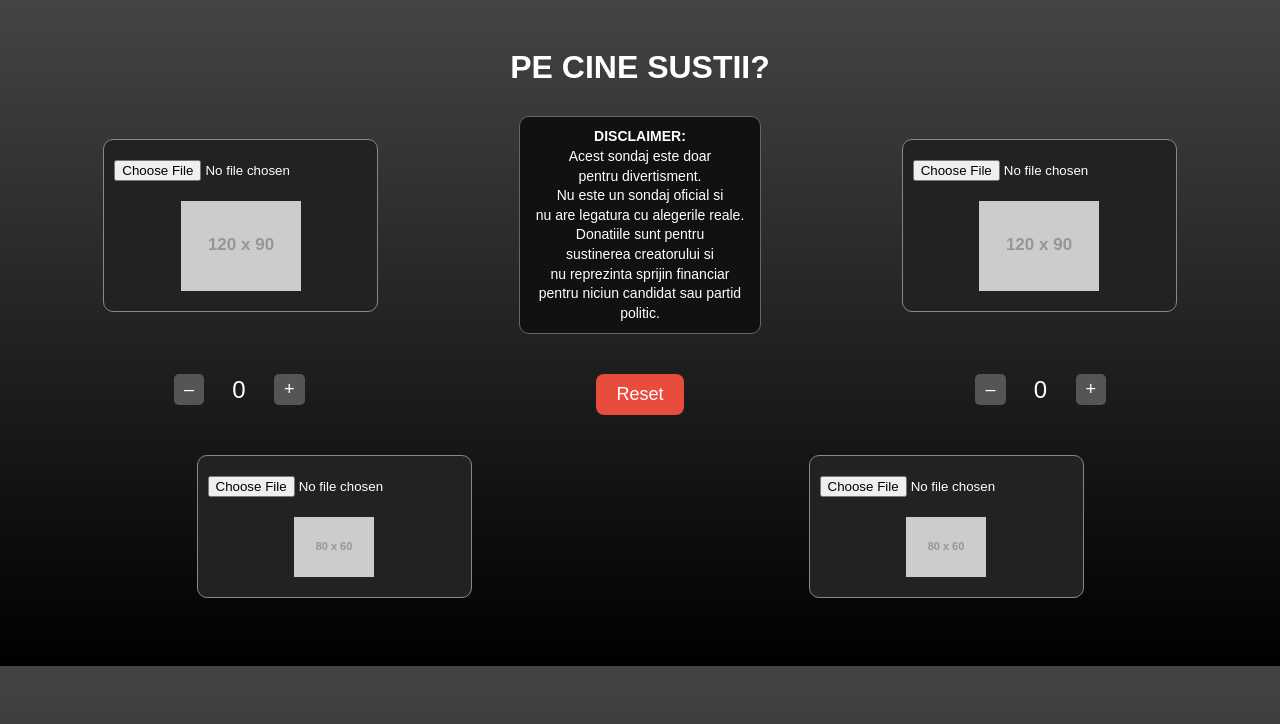
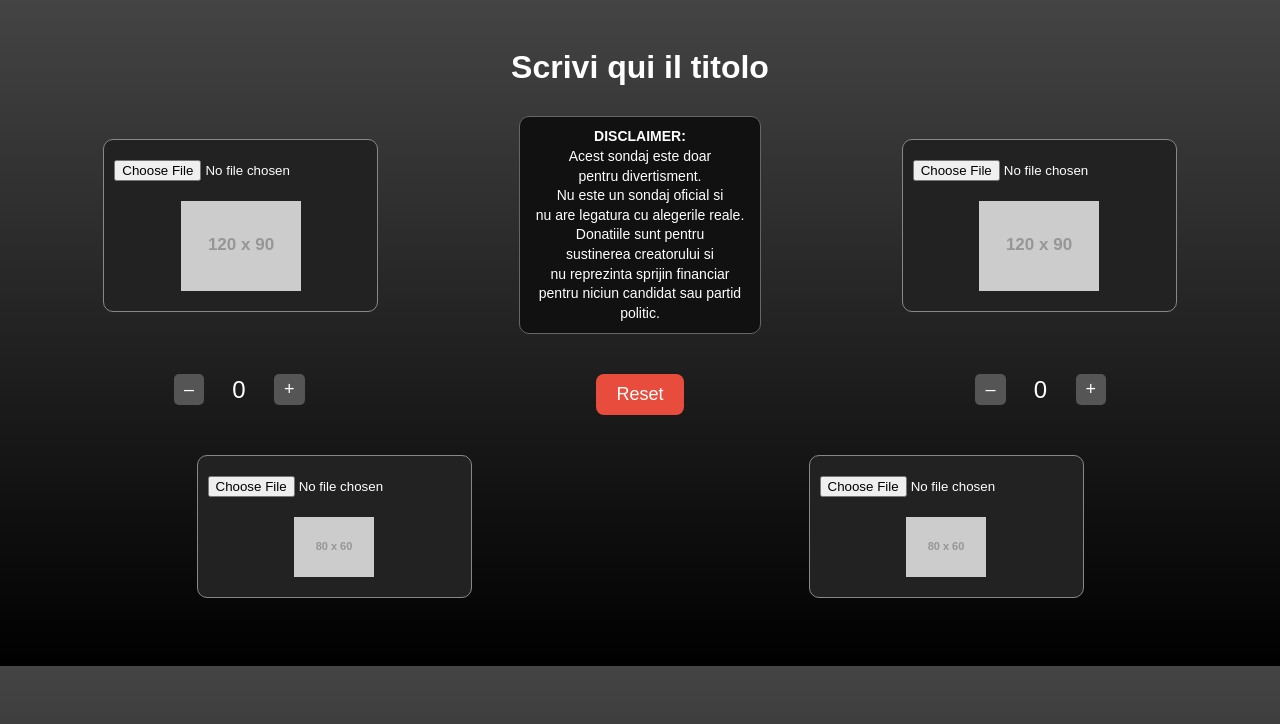
Before and after one commit to LegalBoss/index, a plain HTML site: page index.html in a window 1280 px wide. Drawn offline with Linux system fonts and the light colour scheme; placeholder pictures from the web are drawn by us.

Commit message:
index.html

```diff
--- a/index.html
+++ b/index.html
@@ -103,7 +103,8 @@
 </head>
 <body>
 
-<h1>PE CINE SUSTII?</h1>
+<h1 contenteditable="true" spellcheck="false" style="outline: none;">Scrivi qui il titolo</h1>
+
 
 <!-- Immagini principali -->
 <div class="container">
```
